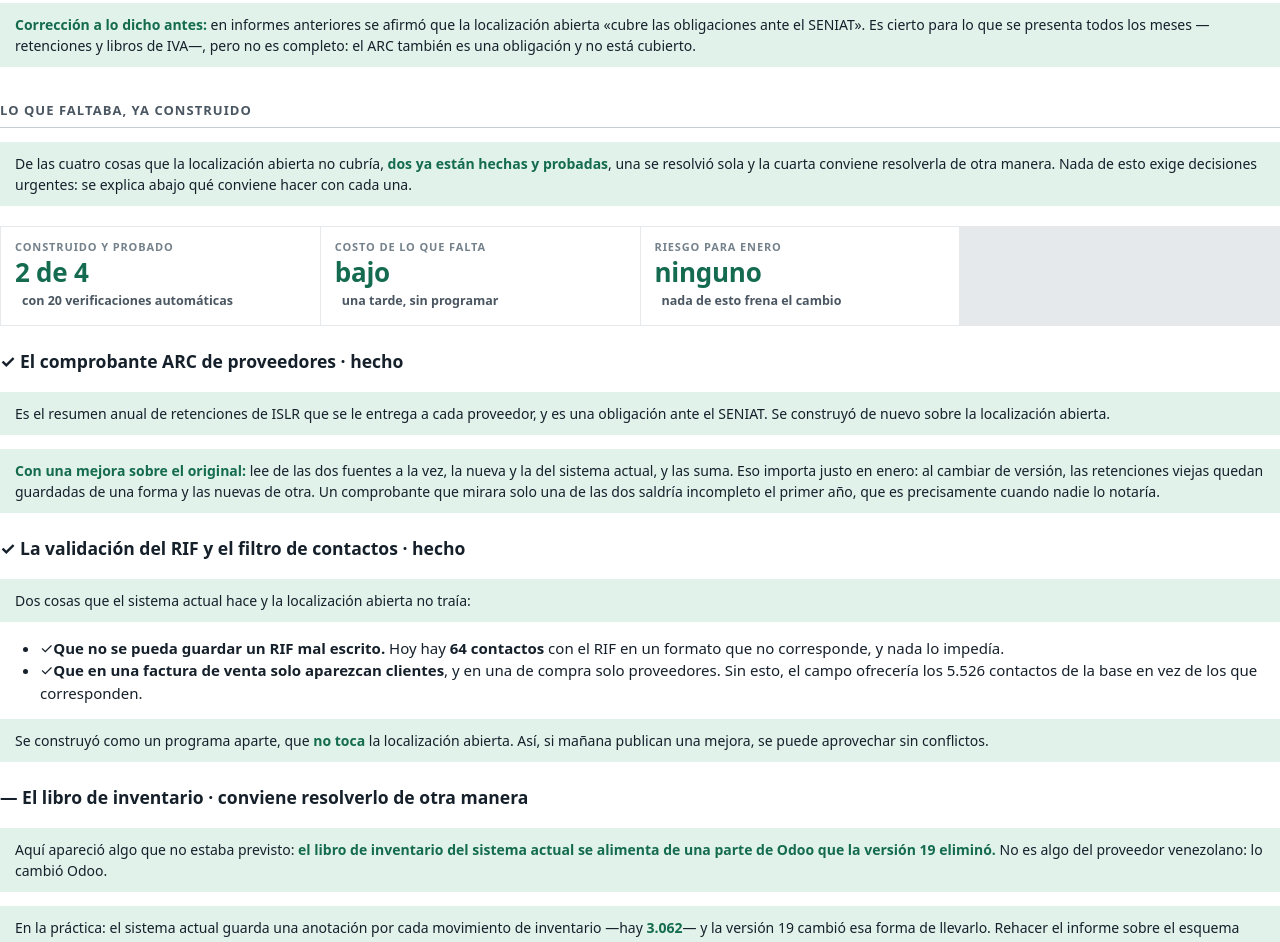
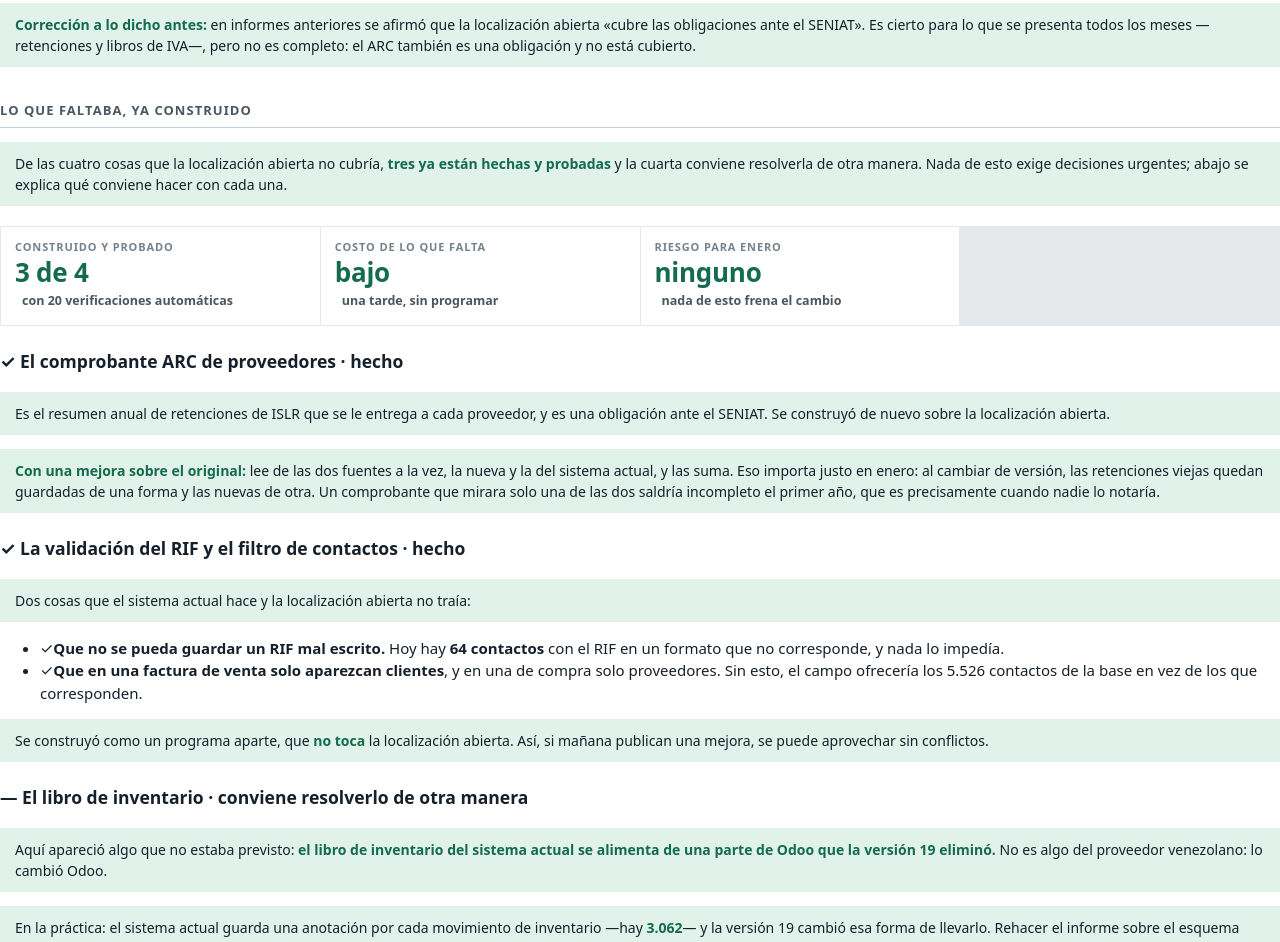
Before and after one commit to agenciakrea-hub/silva-migracion-odoo19, a plain HTML site: page localizacion.html in a window 1280 px wide. Shown: the part 8490-9432 px from the top of the page. Drawn offline with Linux system fonts and the light colour scheme.

Commit message:
Localización: corrige el conteo, son 3 de 4 construidas
El RIF y el filtro de contactos son dos vacíos distintos, no uno.

```diff
--- a/localizacion.html
+++ b/localizacion.html
@@ -467,12 +467,12 @@ todos los meses —retenciones y libros de IVA—, pero no es completo: el ARC t
 y no está cubierto.</p>
 
 <h2>Lo que faltaba, ya construido</h2>
-<p class="prod">De las cuatro cosas que la localización abierta no cubría, <b>dos ya están hechas y
-probadas</b>, una se resolvió sola y la cuarta conviene resolverla de otra manera. Nada de esto
-exige decisiones urgentes: se explica abajo qué conviene hacer con cada una.</p>
+<p class="prod">De las cuatro cosas que la localización abierta no cubría, <b>tres ya están hechas y
+probadas</b> y la cuarta conviene resolverla de otra manera. Nada de esto exige decisiones urgentes;
+abajo se explica qué conviene hacer con cada una.</p>
 
 <div class="kpis">
-  <div class="kpi"><div class="lbl">Construido y probado</div><div class="v ok">2 de 4</div>
+  <div class="kpi"><div class="lbl">Construido y probado</div><div class="v ok">3 de 4</div>
     <div class="s">con 20 verificaciones automáticas</div></div>
   <div class="kpi"><div class="lbl">Costo de lo que falta</div><div class="v ok">bajo</div>
     <div class="s">una tarde, sin programar</div></div>
```
